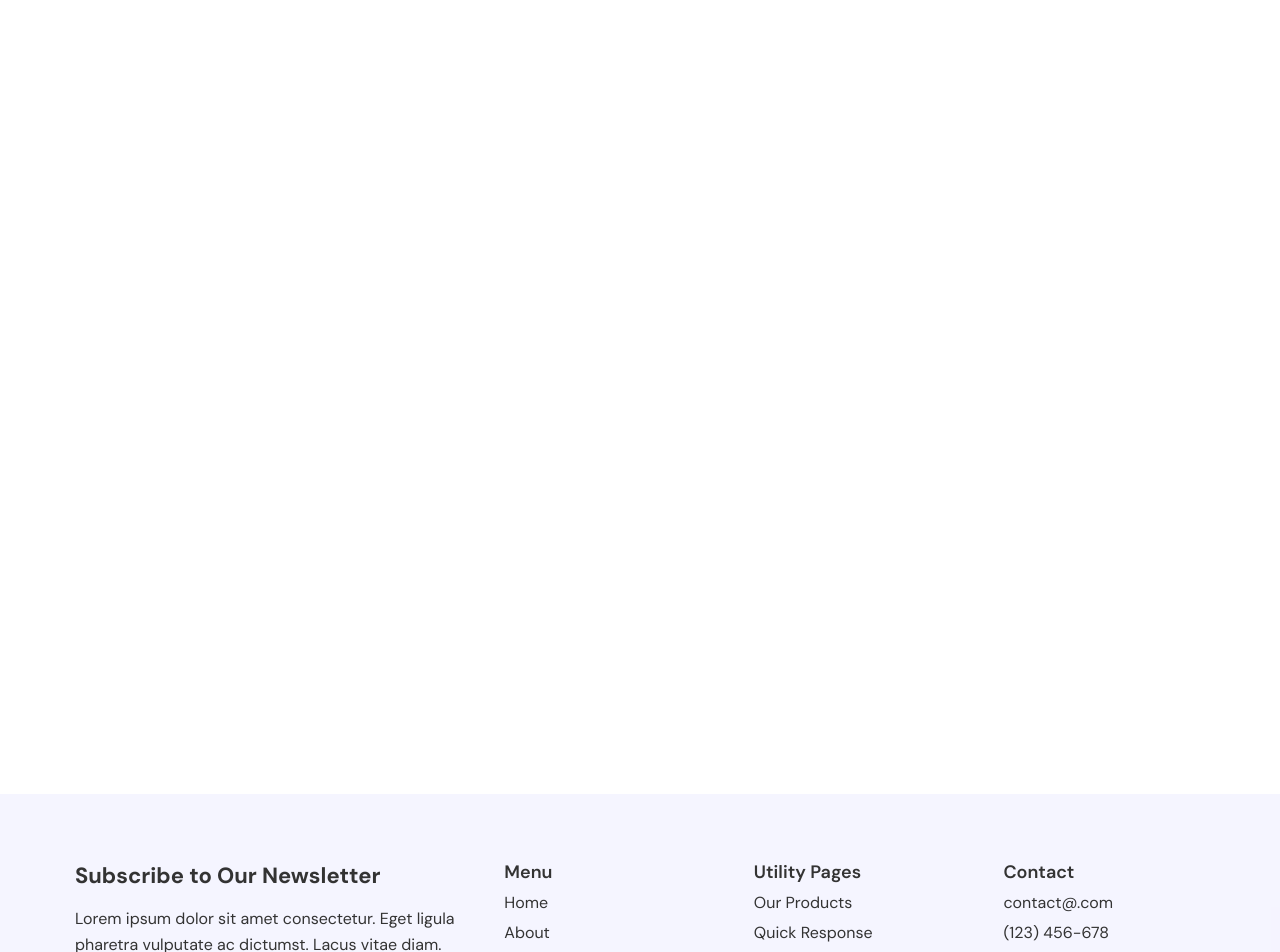
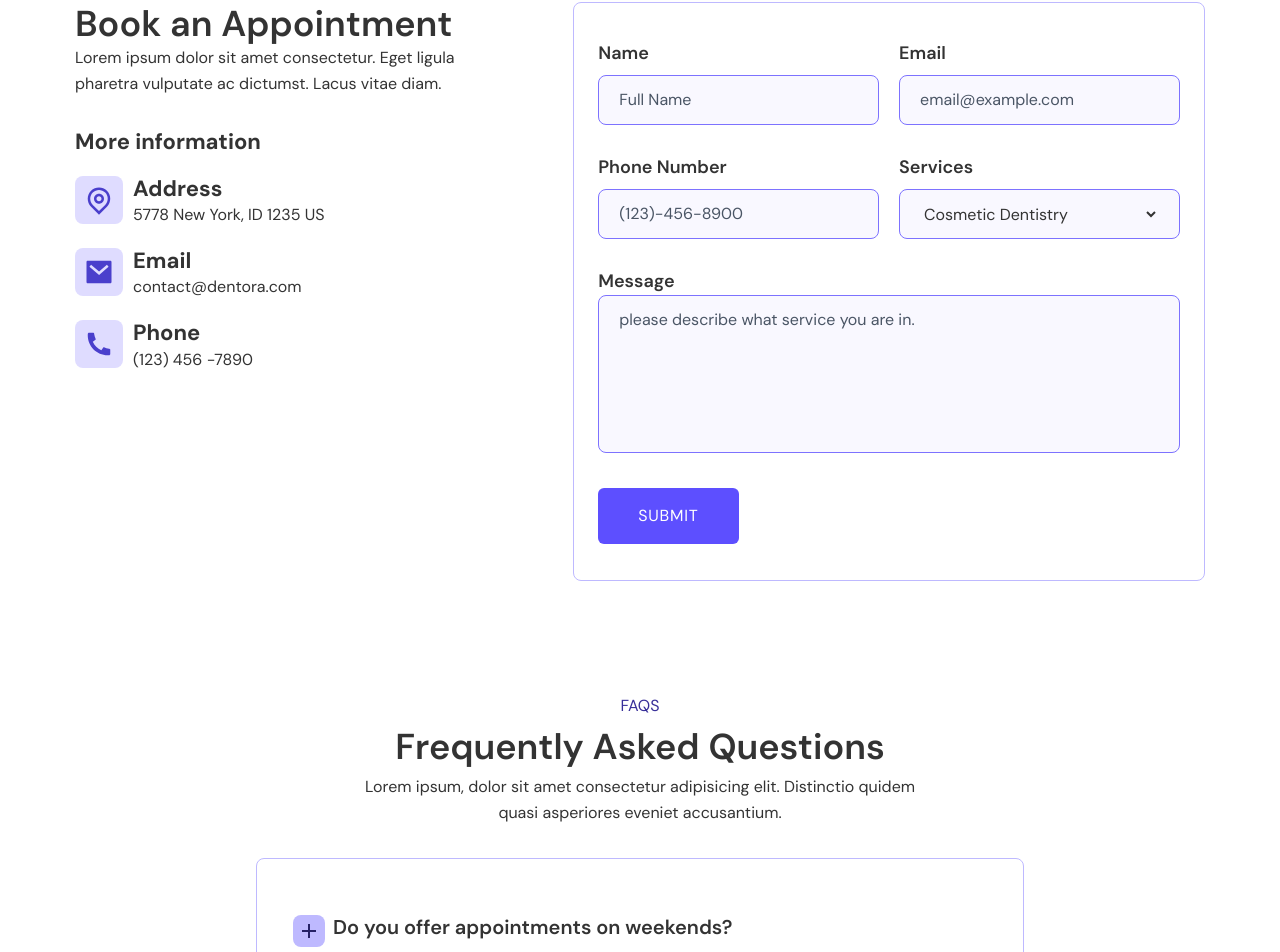
Before and after one commit to akira-odgr/dental-website-next, a Next.js app: page /contact in a window 1280 px wide. Shown: the part 110-1062 px from the top of the page. Built offline with nearby package versions, Linux system fonts and the light colour scheme.

Commit message:
contactページが完成しました。 サイトが完成しました。

```diff
--- a/app/contact/page.tsx
+++ b/app/contact/page.tsx
@@ -1,5 +1,157 @@
+import FaqCard from "@/components/ui/FaqCard";
+import InputField from "@/components/ui/InputField";
+import { contactListItems, faqItems, formDromdownItems } from "@/data/data";
+import { cn } from "@/libs/utils/cn";
+
 export const ContactPage = () => {
-    return <div>page</div>;
+    return (
+        <>
+            <section className="section">
+                <div
+                    className={cn(
+                        "container",
+                        "grid gap-14 items-start",
+                        "lg:grid-cols-[0.7fr_1fr]"
+                    )}
+                >
+                    {/* content */}
+                    <div>
+                        {/* Title */}
+                        <div>
+                            <h2 className="title">Book an Appointment</h2>
+                            <p className="max-w-lg">
+                                Lorem ipsum dolor sit amet consectetur. Eget
+                                ligula pharetra vulputate ac dictumst. Lacus
+                                vitae diam.
+                            </p>
+                        </div>
+                        {/* List */}
+                        <div className="mt-8">
+                            <h3 className={cn("card-title", "mb-5")}>
+                                More information
+                            </h3>
+                            <ul className="space-y-5">
+                                {contactListItems.map((item) => (
+                                    <li
+                                        key={item.id}
+                                        className="flex items-start gap-2.5"
+                                    >
+                                        {/* Icon */}
+                                        <span className="shrink-0 size-12 flex items-center justify-center bg-primary-100 text-primary-600 rounded-lg">
+                                            <item.icon size={30} />
+                                        </span>
+                                        {/* content */}
+                                        <div>
+                                            <h3 className="card-title">
+                                                {item.title}
+                                            </h3>
+                                            <p>{item.text}</p>
+                                        </div>
+                                    </li>
+                                ))}
+                            </ul>
+                        </div>
+                    </div>
+
+                    {/* Form */}
+                    <form
+                        action=""
+                        className="border border-primary-200 px-6 py-9 rounded-lg space-y-7"
+                    >
+                        {/* Wrapper */}
+                        <div className={cn("grid gap-5", "md:grid-cols-2")}>
+                            <InputField
+                                label="Name"
+                                placeholder="Full Name"
+                                type="text"
+                            />
+                            <InputField
+                                label="Email"
+                                placeholder="email@example.com"
+                                type="email"
+                            />
+                        </div>
+
+                        {/* Wrapper */}
+                        <div className={cn("grid gap-5", "md:grid-cols-2")}>
+                            <InputField
+                                label="Phone Number"
+                                placeholder="(123)-456-8900"
+                                type="text"
+                            />
+                            {/* Dropdown items */}
+                            <div className="grid gap-2">
+                                <label className="text-lg font-semibold">
+                                    Services
+                                </label>
+                                <div
+                                    className={cn(
+                                        "px-5 py-3 border border-primary-400 rounded-lg bg-primary-100/20 placeholder-gray-600",
+                                        "hover:bg-primary-100/35"
+                                    )}
+                                >
+                                    <select className="w-full outline-none h-full">
+                                        {formDromdownItems.map(
+                                            (item, index) => (
+                                                <option key={index}>
+                                                    {item}
+                                                </option>
+                                            )
+                                        )}
+                                    </select>
+                                </div>
+                            </div>
+                        </div>
+
+                        {/* textarea */}
+                        <div>
+                            <label className="text-lg font-semibold">
+                                Message
+                            </label>
+                            <textarea
+                                placeholder="please describe what service you are in."
+                                className={cn(
+                                    "px-5 py-3 border border-primary-400 rounded-lg placeholder-gray-600 resize-none bg-primary-100/20 w-full h-[158px]",
+                                    "hover:bg-primary-100/35"
+                                )}
+                            />
+                        </div>
+                        <button
+                            className={cn(
+                                "primary-btn",
+                                "uppercase tracking-wider"
+                            )}
+                        >
+                            Submit
+                        </button>
+                    </form>
+                </div>
+            </section>
+
+            {/* Faq */}
+            <section className="section">
+                <div className="container">
+                    {/* Title */}
+                    <div className="text-center max-w-xl mx-auto mb-8 space-y-1.5">
+                        <p className="subtitle">FAQS</p>
+                        <h3 className="title">Frequently Asked Questions</h3>
+                        <p>
+                            Lorem ipsum, dolor sit amet consectetur adipisicing
+                            elit. Distinctio quidem quasi asperiores eveniet
+                            accusantium.
+                        </p>
+                    </div>
+
+                    {/* Wrapper */}
+                    <div className="border border-primary-200 max-w-3xl mx-auto p-9 divide-y divide-primary-200 bg-white rounded-lg">
+                        {faqItems.map((item) => (
+                            <FaqCard key={item.id} {...item} />
+                        ))}
+                    </div>
+                </div>
+            </section>
+        </>
+    );
 };
 
 export default ContactPage;
--- /dev/null
+++ b/components/ui/FaqCard.tsx
@@ -0,0 +1,41 @@
+"use client";
+
+import { cn } from "@/libs/utils/cn";
+import { faqCardProps } from "@/types/types";
+import { RiAddLine, RiSubtractLine } from "@remixicon/react";
+import React, { useState } from "react";
+
+export const FaqCard = ({ title, text }: faqCardProps) => {
+    const [isOpen, setIsOpen] = useState(false);
+
+    const handleClick = () => setIsOpen(!isOpen);
+    return (
+        <div className="py-5">
+            {/* Trigger */}
+            <div className="flex items-start gap-2">
+                <button
+                    onClick={handleClick}
+                    className={cn(
+                        "size-8 flex items-center justify-center bg-primary-200 rounded-lg text-primary-800 shrink-0 transition-colors",
+                        "hover:bg-primary-300"
+                    )}
+                >
+                    {isOpen ? <RiSubtractLine /> : <RiAddLine />}
+                </button>
+                <h2 className="text-xl font-semibold">{title}</h2>
+            </div>
+
+            {/* Text */}
+            <div
+                className={cn(
+                    "max-h-0 overflow-y-hidden transition-[max-height]",
+                    isOpen && "max-h-60 overflow-y-auto"
+                )}
+            >
+                <p>{text}</p>
+            </div>
+        </div>
+    );
+};
+
+export default FaqCard;
--- /dev/null
+++ b/components/ui/InputField.tsx
@@ -0,0 +1,21 @@
+import { cn } from "@/libs/utils/cn";
+import { inputProps } from "@/types/types";
+import React from "react";
+
+export const InputField = ({ label, placeholder, type }: inputProps) => {
+    return (
+        <div className="grid gap-2">
+            <label className="font-semibold text-lg">{label}</label>
+            <input
+                type={type}
+                placeholder={placeholder}
+                className={cn(
+                    "px-5 py-3 border outline-none border-primary-400 rounded-lg bg-primary-100/20 placeholder-gray-600",
+                    "hover:bg-primary-100/35"
+                )}
+            />
+        </div>
+    );
+};
+
+export default InputField;
```
Also changed, not shown: types/types.ts (+11 -0 lines), content.txt (deleted).
